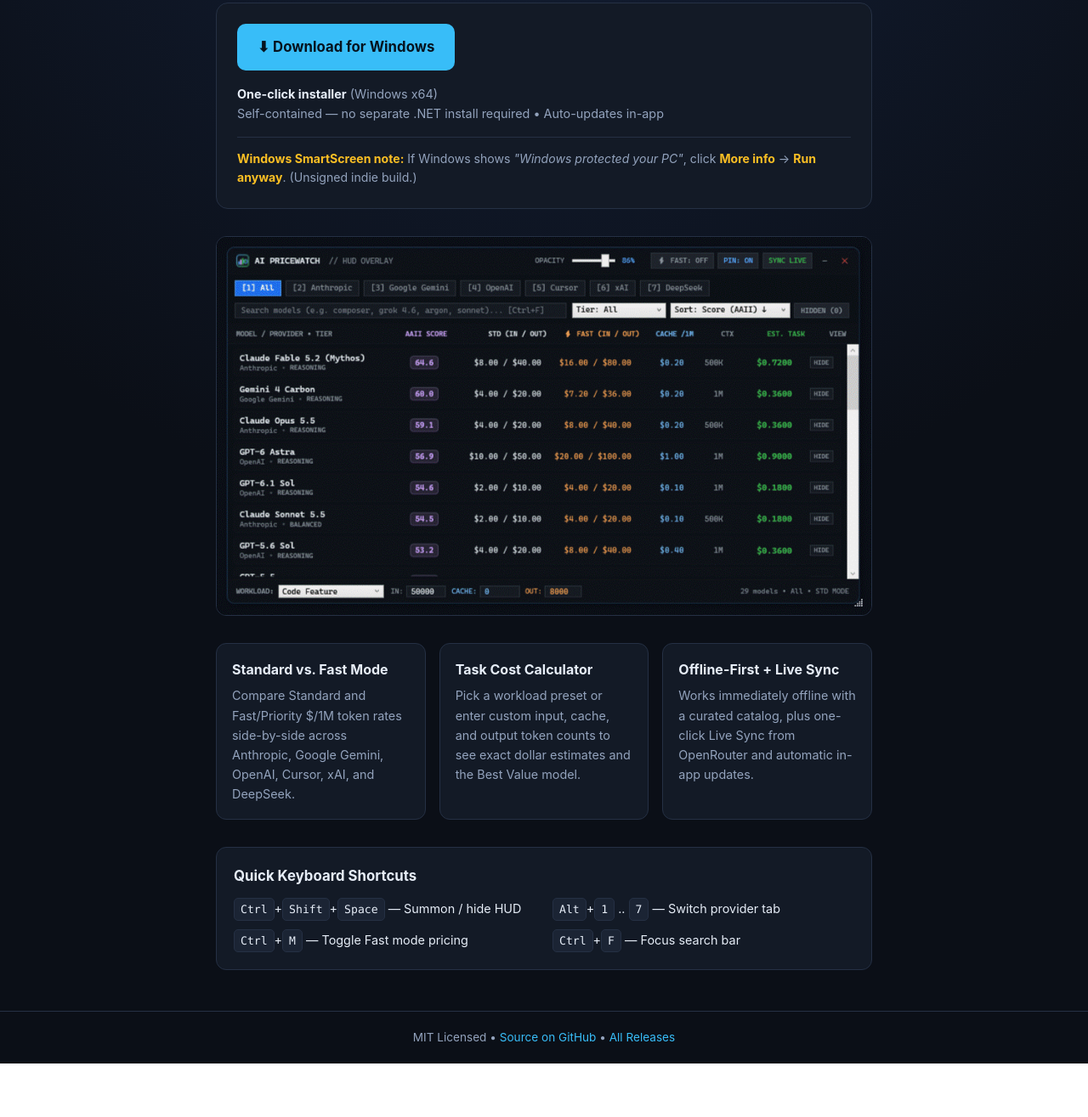
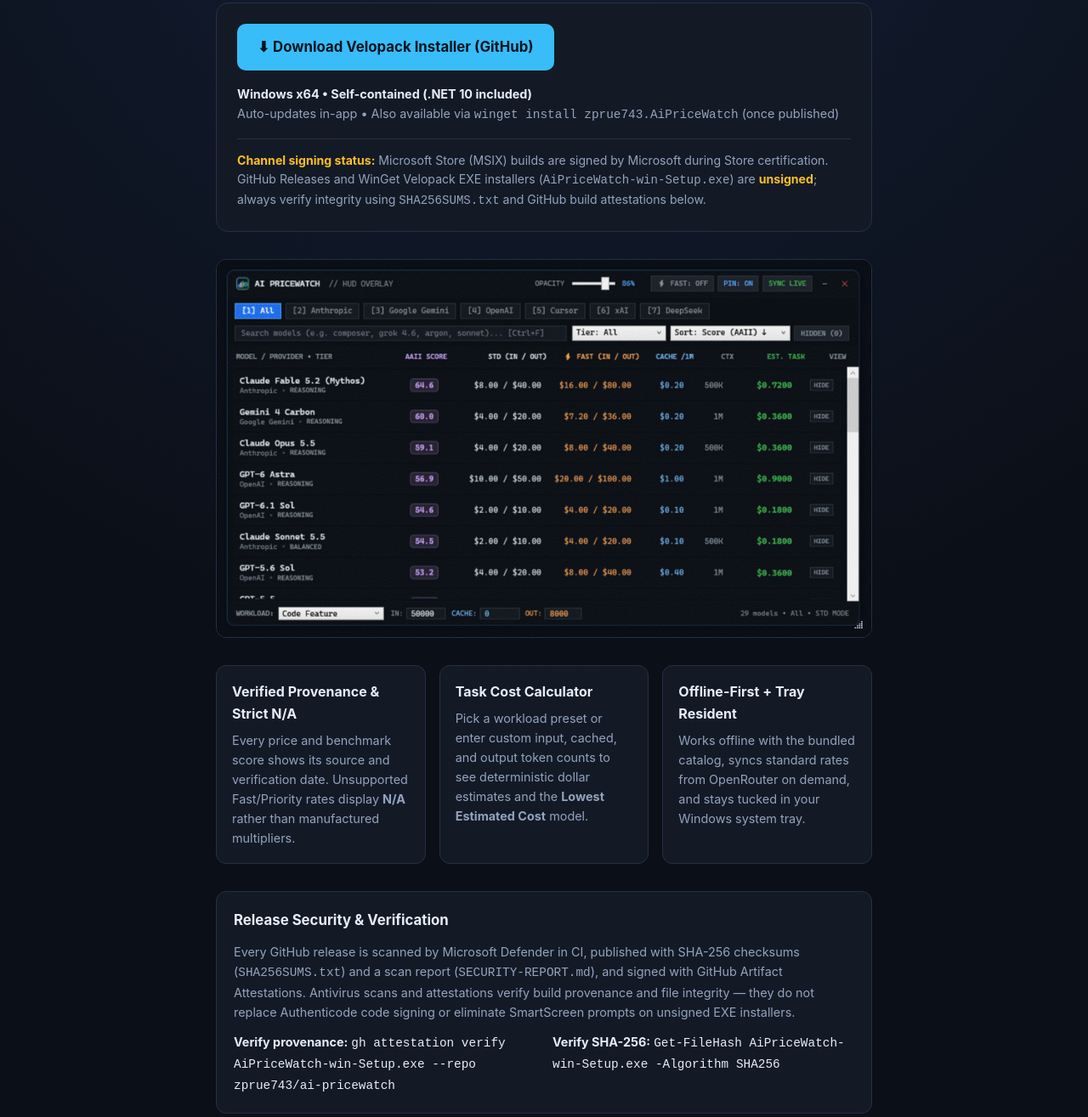
Before and after one commit to zprue743/ai-pricewatch, a plain HTML site: page site/index.html in a window 1280 px wide. Shown: the part 293-1608 px from the top of the page at 85% size. Before the commit the page ends 1545 px from the top, so only its background shows below. Drawn offline with Linux system fonts and the light colour scheme.

Commit message:
docs(distribution): polish site, add WinGet manifest, security docs, README & QA checklist (PW-08, PW-15, PW-16, PW-17, PW-18, #8, #15, #16, #17, #18)

```diff
--- a/site/index.html
+++ b/site/index.html
@@ -174,16 +174,17 @@
           class="btn-download"
           href="https://github.com/zprue743/ai-pricewatch/releases/latest/download/AiPriceWatch-win-Setup.exe"
         >
-          ⬇ Download for Windows
+          ⬇ Download Velopack Installer (GitHub)
         </a>
         <div class="meta">
-          <div><strong>One-click installer</strong> (Windows x64)</div>
-          <div>Self-contained — no separate .NET install required • Auto-updates in-app</div>
+          <div><strong>Windows x64 • Self-contained (.NET 10 included)</strong></div>
+          <div>Auto-updates in-app • Also available via <code>winget install zprue743.AiPriceWatch</code> (once published)</div>
         </div>
       </div>
       <div class="note">
-        <strong>Windows SmartScreen note:</strong> If Windows shows <em>"Windows protected your PC"</em>,
-        click <strong>More info</strong> → <strong>Run anyway</strong>. (Unsigned indie build.)
+        <strong>Channel signing status:</strong> Microsoft Store (MSIX) builds are signed by Microsoft during Store certification.
+        GitHub Releases and WinGet Velopack EXE installers (<code>AiPriceWatch-win-Setup.exe</code>) are <strong>unsigned</strong>;
+        always verify integrity using <code>SHA256SUMS.txt</code> and GitHub build attestations below.
       </div>
     </section>
 
@@ -197,16 +198,28 @@
 
     <section class="grid">
       <div class="card">
-        <h2>Standard vs. Fast Mode</h2>
-        <p>Compare Standard and Fast/Priority $/1M token rates side-by-side across Anthropic, Google Gemini, OpenAI, Cursor, xAI, and DeepSeek.</p>
+        <h2>Verified Provenance &amp; Strict N/A</h2>
+        <p>Every price and benchmark score shows its source and verification date. Unsupported Fast/Priority rates display <strong>N/A</strong> rather than manufactured multipliers.</p>
       </div>
       <div class="card">
         <h2>Task Cost Calculator</h2>
-        <p>Pick a workload preset or enter custom input, cache, and output token counts to see exact dollar estimates and the Best Value model.</p>
+        <p>Pick a workload preset or enter custom input, cached, and output token counts to see deterministic dollar estimates and the <strong>Lowest Estimated Cost</strong> model.</p>
       </div>
       <div class="card">
-        <h2>Offline-First + Live Sync</h2>
-        <p>Works immediately offline with a curated catalog, plus one-click Live Sync from OpenRouter and automatic in-app updates.</p>
+        <h2>Offline-First + Tray Resident</h2>
+        <p>Works offline with the bundled catalog, syncs standard rates from OpenRouter on demand, and stays tucked in your Windows system tray.</p>
+      </div>
+    </section>
+
+    <section class="shortcuts" style="margin-bottom: 32px;">
+      <h2>Release Security &amp; Verification</h2>
+      <p style="font-size: 0.9rem; color: var(--muted); margin-bottom: 12px;">
+        Every GitHub release is scanned by Microsoft Defender in CI, published with SHA-256 checksums (<code>SHA256SUMS.txt</code>) and a scan report (<code>SECURITY-REPORT.md</code>), and signed with GitHub Artifact Attestations.
+        Antivirus scans and attestations verify build provenance and file integrity — they do not replace Authenticode code signing or eliminate SmartScreen prompts on unsigned EXE installers.
+      </p>
+      <div class="shortcut-list">
+        <div><strong>Verify provenance:</strong> <code>gh attestation verify AiPriceWatch-win-Setup.exe --repo zprue743/ai-pricewatch</code></div>
+        <div><strong>Verify SHA-256:</strong> <code>Get-FileHash AiPriceWatch-win-Setup.exe -Algorithm SHA256</code></div>
       </div>
     </section>
 
```
Also changed, not shown: 7 other files.
